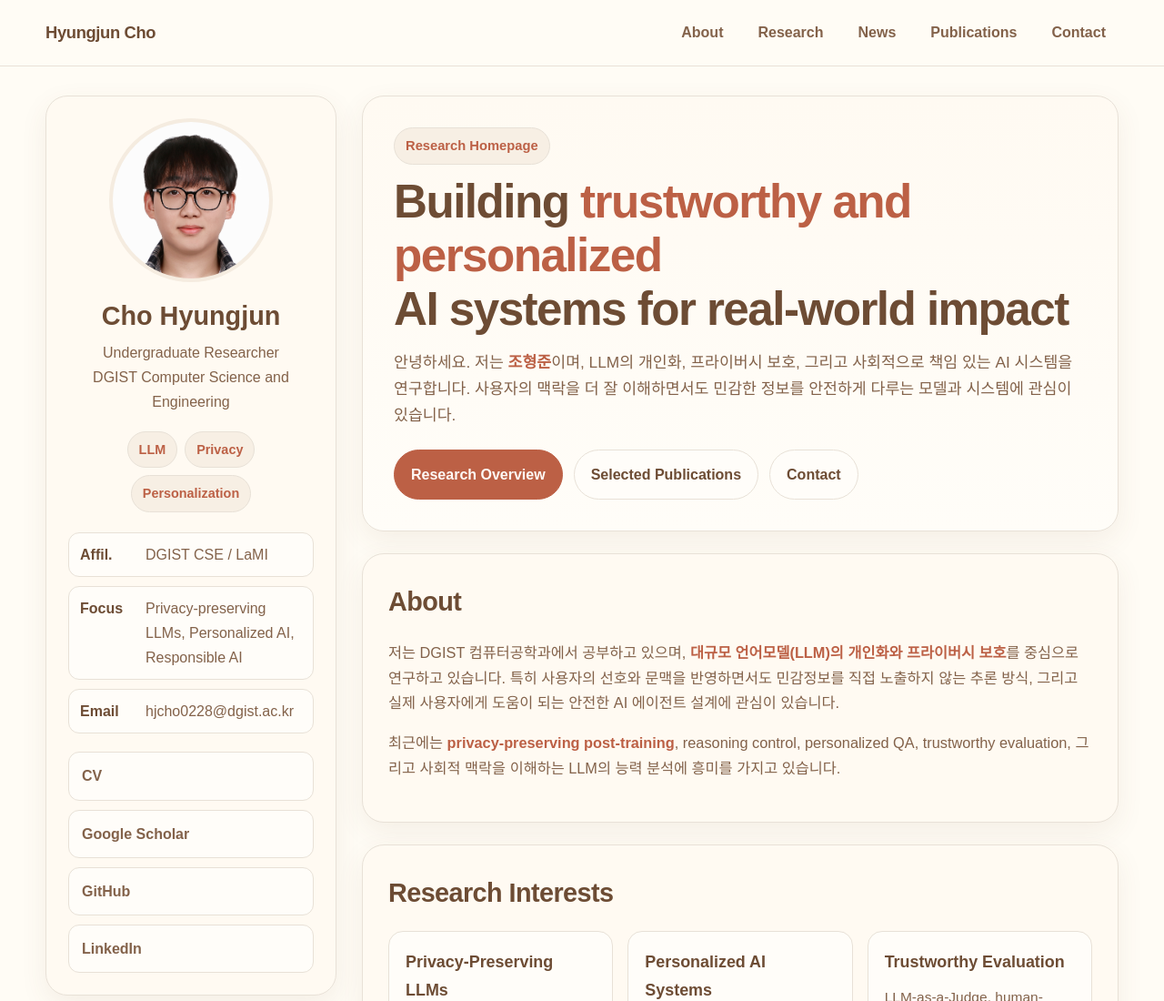
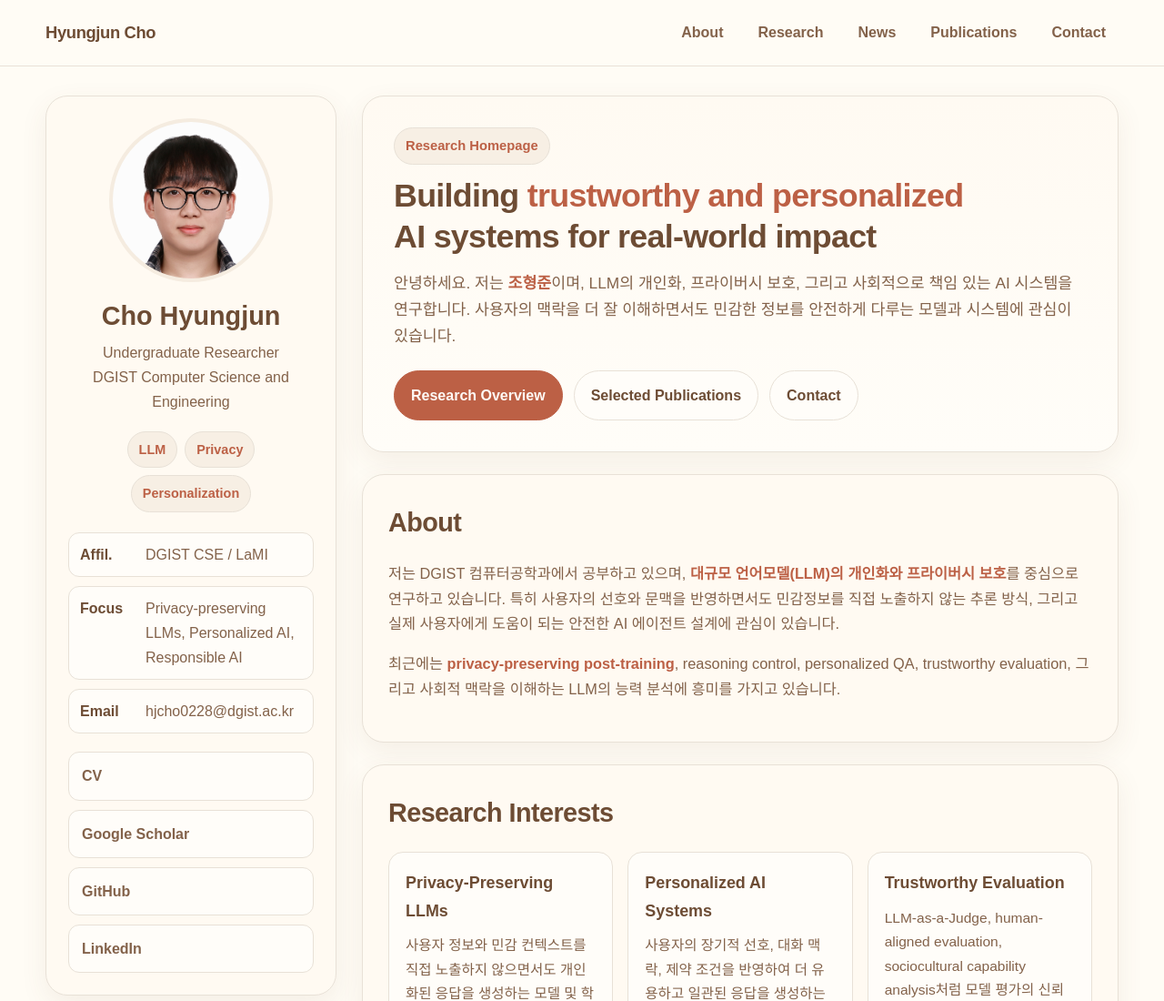
Before and after one commit to hjcho0228/hjcho0228.github.io, a plain HTML site: page index.html in a window 1280 px wide. Shown: the top 1100 px of the page at 91% size. Drawn offline with Linux system fonts and the light colour scheme.

Commit message:
Update index.html

```diff
--- a/index.html
+++ b/index.html
@@ -232,10 +232,11 @@
 
     .hero h1 {
       margin: 0 0 14px;
-      font-size: clamp(2rem, 4vw, 3.3rem);
-      line-height: 1.15;
-      letter-spacing: -0.03em;
+      font-size: clamp(1.6rem, 2.8vw, 2.4rem);
+      line-height: 1.25;
+      letter-spacing: -0.02em;
       color: var(--title);
+      font-weight: 700;
     }
 
     .hero p {
```
